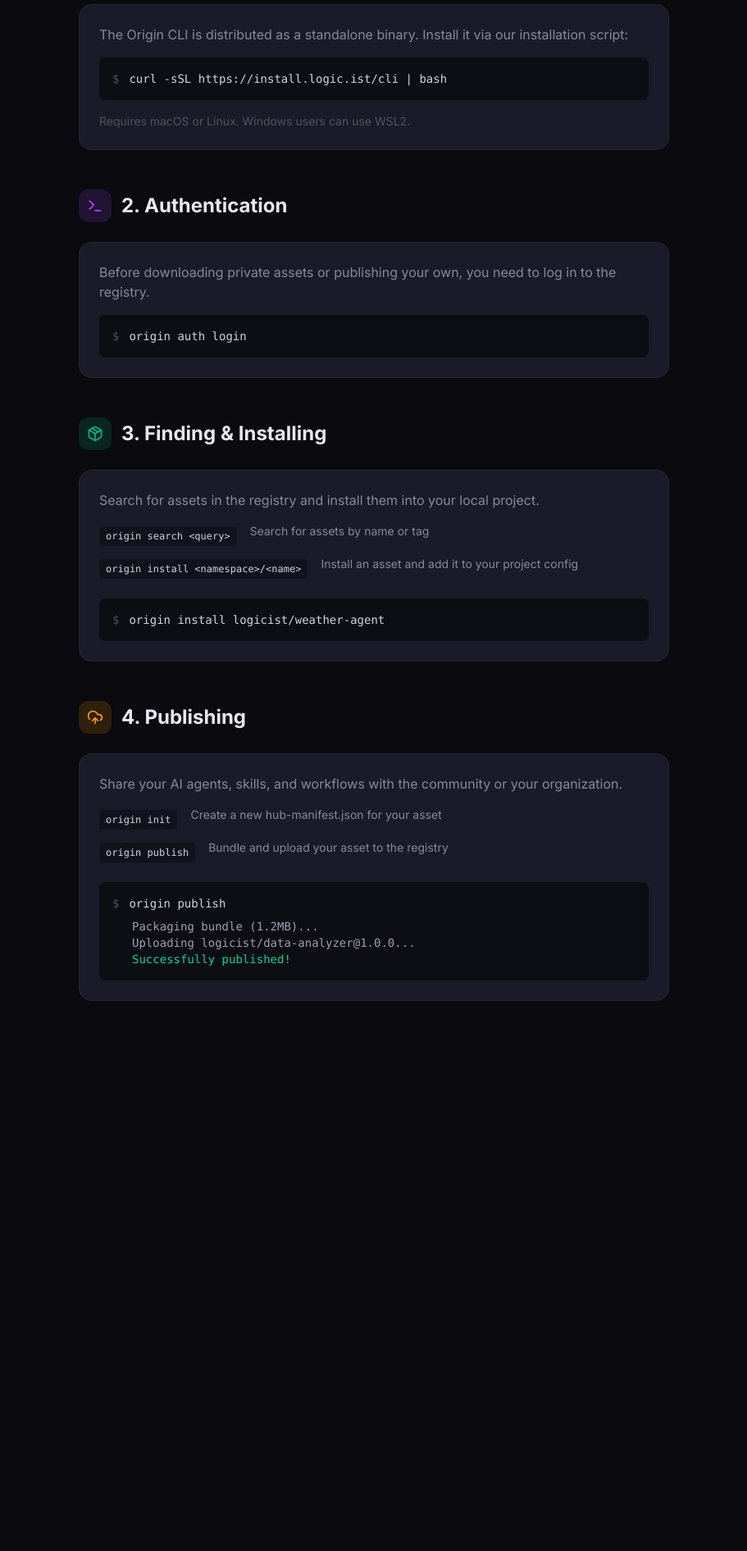
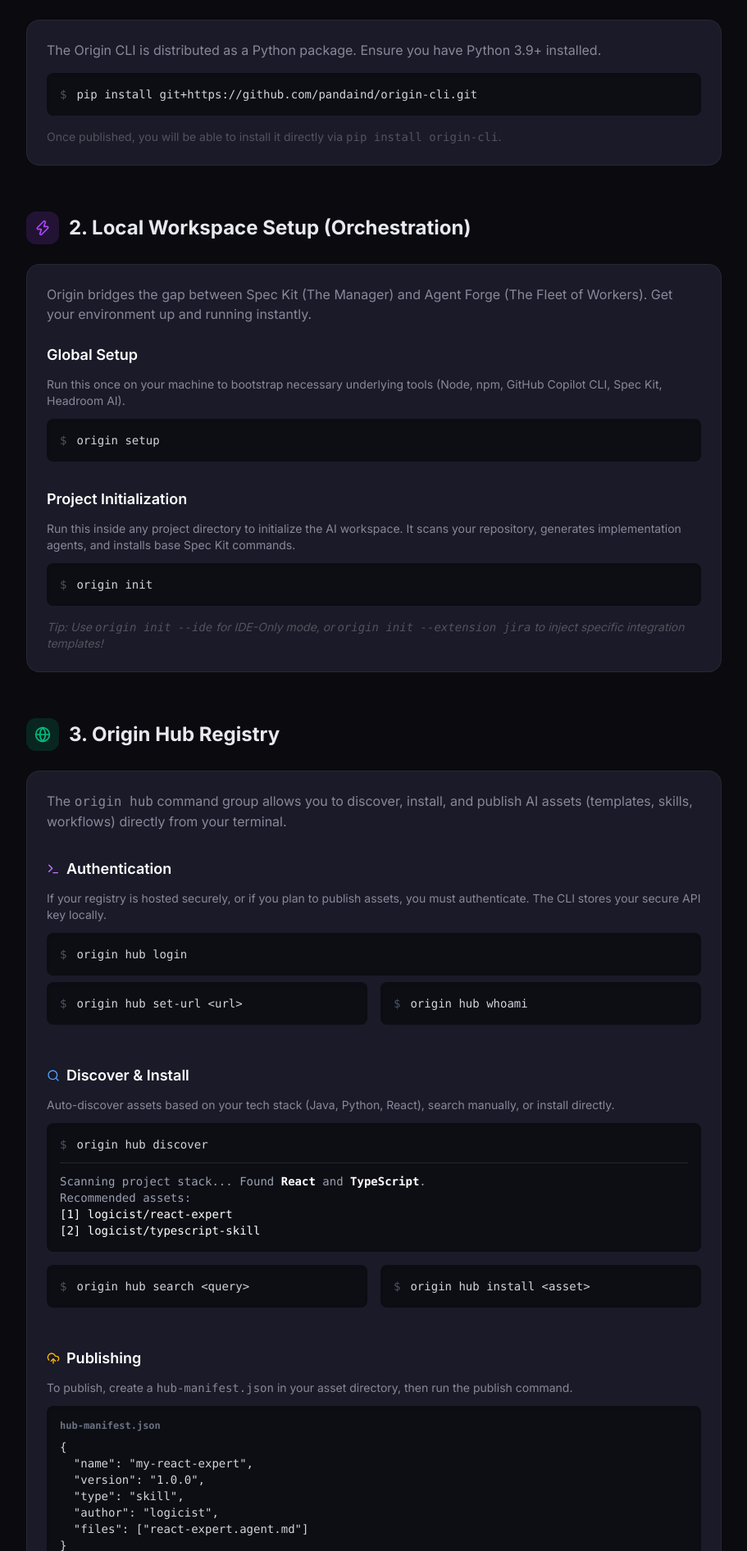
Before and after one commit to pandaind/origin_hub_registry, a React (Vite) app in the folder ui/: page /guide in a window 1280 px wide. Shown: the part 308-2200 px from the top of the page at 82% size, without its empty margins (184-1095 px from the left). Before the commit the page ends 1625 px from the top, so only its background shows below. Built offline with nearby package versions, Linux system fonts and the light colour scheme.

Commit message:
feat(ui): comprehensively rewrite CLI guide based on actual origin-cli commands

```diff
--- a/ui/src/pages/GuidePage.tsx
+++ b/ui/src/pages/GuidePage.tsx
@@ -1,5 +1,5 @@
 import { useState } from 'react'
-import { Terminal, Copy, Check, Package, Download, CloudUpload, ArrowRight } from 'lucide-react'
+import { Terminal, Copy, Check, CloudUpload, Zap, Globe, Search, Download } from 'lucide-react'
 import { Header } from '@/components/Header'
 
 function CodeSnippet({ command, output, className = "mb-4" }: { command: string, output?: React.ReactNode, className?: string }) {
@@ -18,7 +18,7 @@
         {command}
       </div>
       {output && (
-        <div className="mt-2 pl-6 text-gray-400">
+        <div className="mt-3 border-t border-white/10 pt-3 text-gray-400">
           {output}
         </div>
       )}
@@ -38,14 +38,14 @@
     <div className="min-h-screen" style={{ backgroundColor: 'var(--bg)', color: 'var(--text)' }}>
       <Header />
 
-      <main className="mx-auto max-w-3xl px-6 py-12 pb-24">
-        <h1 className="mb-2 text-4xl font-extrabold tracking-tight">Origin CLI Guide</h1>
-        <p className="mb-10 text-lg" style={{ color: 'var(--text-dim)' }}>
-          Learn how to install the Origin CLI and use it to discover, install, and publish AI assets.
+      <main className="mx-auto max-w-4xl px-6 py-12 pb-24">
+        <h1 className="mb-4 text-4xl font-extrabold tracking-tight">Origin CLI Guide</h1>
+        <p className="mb-12 text-lg leading-relaxed" style={{ color: 'var(--text-dim)' }}>
+          A unified AI Orchestrator CLI that seamlessly integrates Agent Forge and Spec Kit to establish a powerful "Coordinator-Worker" AI pattern directly in your VS Code environment.
         </p>
 
         {/* 1. Installation */}
-        <section className="mb-12">
+        <section className="mb-14">
           <div className="mb-6 flex items-center gap-3">
             <div className="flex h-10 w-10 items-center justify-center rounded-xl bg-blue-500/15 text-blue-500">
               <Download className="h-5 w-5" />
@@ -55,105 +55,134 @@
 
           <div className="rounded-2xl border p-6" style={{ borderColor: 'var(--border)', backgroundColor: 'var(--surface-2)' }}>
             <p className="mb-4" style={{ color: 'var(--text-dim)' }}>
-              The Origin CLI is distributed as a standalone binary. Install it via our installation script:
+              The Origin CLI is distributed as a Python package. Ensure you have Python 3.9+ installed.
             </p>
-            <CodeSnippet command="curl -sSL https://install.logic.ist/cli | bash" />
-            <p className="text-sm" style={{ color: 'var(--text-muted)' }}>
-              Requires macOS or Linux. Windows users can use WSL2.
+            <CodeSnippet command="pip install git+https://github.com/pandaind/origin-cli.git" />
+            <p className="text-sm mt-4" style={{ color: 'var(--text-muted)' }}>
+              Once published, you will be able to install it directly via <code>pip install origin-cli</code>.
             </p>
           </div>
         </section>
 
-        {/* 2. Authentication */}
-        <section className="mb-12">
+        {/* 2. AI Workspace Orchestration */}
+        <section className="mb-14">
           <div className="mb-6 flex items-center gap-3">
             <div className="flex h-10 w-10 items-center justify-center rounded-xl bg-purple-500/15 text-purple-500">
-              <Terminal className="h-5 w-5" />
+              <Zap className="h-5 w-5" />
             </div>
-            <h2 className="text-2xl font-bold">2. Authentication</h2>
+            <h2 className="text-2xl font-bold">2. Local Workspace Setup (Orchestration)</h2>
           </div>
 
           <div className="rounded-2xl border p-6" style={{ borderColor: 'var(--border)', backgroundColor: 'var(--surface-2)' }}>
-            <p className="mb-4" style={{ color: 'var(--text-dim)' }}>
-              Before downloading private assets or publishing your own, you need to log in to the registry.
+            <p className="mb-6" style={{ color: 'var(--text-dim)' }}>
+              Origin bridges the gap between Spec Kit (The Manager) and Agent Forge (The Fleet of Workers). Get your environment up and running instantly.
             </p>
-            <CodeSnippet command="origin auth login" className="" />
+
+            <h3 className="mb-3 text-lg font-semibold text-white">Global Setup</h3>
+            <p className="mb-3 text-sm" style={{ color: 'var(--text-dim)' }}>
+              Run this once on your machine to bootstrap necessary underlying tools (Node, npm, GitHub Copilot CLI, Spec Kit, Headroom AI).
+            </p>
+            <CodeSnippet command="origin setup" className="mb-8" />
+
+            <h3 className="mb-3 text-lg font-semibold text-white">Project Initialization</h3>
+            <p className="mb-3 text-sm" style={{ color: 'var(--text-dim)' }}>
+              Run this inside any project directory to initialize the AI workspace. It scans your repository, generates implementation agents, and installs base Spec Kit commands.
+            </p>
+            <CodeSnippet command="origin init" />
+            <p className="text-sm mt-4 italic" style={{ color: 'var(--text-muted)' }}>
+              Tip: Use <code>origin init --ide</code> for IDE-Only mode, or <code>origin init --extension jira</code> to inject specific integration templates!
+            </p>
           </div>
         </section>
 
-        {/* 3. Finding and Installing Assets */}
-        <section className="mb-12">
+        {/* 3. The Origin Hub Registry */}
+        <section className="mb-14">
           <div className="mb-6 flex items-center gap-3">
             <div className="flex h-10 w-10 items-center justify-center rounded-xl bg-emerald-500/15 text-emerald-500">
-              <Package className="h-5 w-5" />
+              <Globe className="h-5 w-5" />
             </div>
-            <h2 className="text-2xl font-bold">3. Finding & Installing</h2>
+            <h2 className="text-2xl font-bold">3. Origin Hub Registry</h2>
           </div>
 
           <div className="rounded-2xl border p-6" style={{ borderColor: 'var(--border)', backgroundColor: 'var(--surface-2)' }}>
-            <p className="mb-4" style={{ color: 'var(--text-dim)' }}>
-              Search for assets in the registry and install them into your local project.
+            <p className="mb-8" style={{ color: 'var(--text-dim)' }}>
+              The <code>origin hub</code> command group allows you to discover, install, and publish AI assets (templates, skills, workflows) directly from your terminal.
             </p>
 
-            <div className="mb-6 space-y-3">
-              <div className="flex items-start gap-4">
-                <div className="mt-1 rounded bg-black/30 px-2 py-1 font-mono text-xs text-gray-300">
-                  origin search &lt;query&gt;
+            <div className="space-y-8">
+              {/* Auth */}
+              <div>
+                <h3 className="mb-3 flex items-center gap-2 text-lg font-semibold text-white">
+                  <Terminal className="h-4 w-4 text-purple-400" /> Authentication
+                </h3>
+                <p className="mb-3 text-sm" style={{ color: 'var(--text-dim)' }}>
+                  If your registry is hosted securely, or if you plan to publish assets, you must authenticate. The CLI stores your secure API key locally.
+                </p>
+                <CodeSnippet command="origin hub login" className="mb-2" />
+                <div className="flex flex-col sm:flex-row gap-4">
+                  <div className="flex-1">
+                    <CodeSnippet command="origin hub set-url <url>" />
+                  </div>
+                  <div className="flex-1">
+                    <CodeSnippet command="origin hub whoami" />
+                  </div>
                 </div>
-                <p className="text-sm" style={{ color: 'var(--text-dim)' }}>Search for assets by name or tag</p>
               </div>
-              <div className="flex items-start gap-4">
-                <div className="mt-1 rounded bg-black/30 px-2 py-1 font-mono text-xs text-gray-300">
-                  origin install &lt;namespace&gt;/&lt;name&gt;
+
+              {/* Discovery & Install */}
+              <div>
+                <h3 className="mb-3 flex items-center gap-2 text-lg font-semibold text-white">
+                  <Search className="h-4 w-4 text-blue-400" /> Discover & Install
+                </h3>
+                <p className="mb-3 text-sm" style={{ color: 'var(--text-dim)' }}>
+                  Auto-discover assets based on your tech stack (Java, Python, React), search manually, or install directly.
+                </p>
+                <CodeSnippet
+                  command="origin hub discover"
+                  output={
+                    <>
+                      Scanning project stack... Found <b className="text-white">React</b> and <b className="text-white">TypeScript</b>.<br/>
+                      Recommended assets:<br/>
+                      <span className="text-white">[1] logicist/react-expert</span><br/>
+                      <span className="text-white">[2] logicist/typescript-skill</span>
+                    </>
+                  }
+                  className="mb-4"
+                />
+                <div className="flex flex-col sm:flex-row gap-4">
+                  <div className="flex-1">
+                    <CodeSnippet command="origin hub search <query>" />
+                  </div>
+                  <div className="flex-1">
+                    <CodeSnippet command="origin hub install <asset>" />
+                  </div>
                 </div>
-                <p className="text-sm" style={{ color: 'var(--text-dim)' }}>Install an asset and add it to your project config</p>
               </div>
+
+              {/* Publishing */}
+              <div>
+                <h3 className="mb-3 flex items-center gap-2 text-lg font-semibold text-white">
+                  <CloudUpload className="h-4 w-4 text-amber-400" /> Publishing
+                </h3>
+                <p className="mb-3 text-sm" style={{ color: 'var(--text-dim)' }}>
+                  To publish, create a <code>hub-manifest.json</code> in your asset directory, then run the publish command.
+                </p>
+                <div className="relative mb-4 overflow-hidden rounded-lg bg-black/50 p-4 font-mono text-sm shadow-inner text-gray-300">
+                  <div className="mb-2 text-xs font-semibold text-gray-500">hub-manifest.json</div>
+                  <pre className="text-gray-300">
+{`{
+  "name": "my-react-expert",
+  "version": "1.0.0",
+  "type": "skill",
+  "author": "logicist",
+  "files": ["react-expert.agent.md"]
+}`}
+                  </pre>
+                </div>
+                <CodeSnippet command="origin hub publish ./path-to-asset/" />
+              </div>
+
             </div>
-
-            <CodeSnippet command="origin install logicist/weather-agent" className="" />
-          </div>
-        </section>
-
-        {/* 4. Publishing */}
-        <section>
-          <div className="mb-6 flex items-center gap-3">
-            <div className="flex h-10 w-10 items-center justify-center rounded-xl bg-amber-500/15 text-amber-500">
-              <CloudUpload className="h-5 w-5" />
-            </div>
-            <h2 className="text-2xl font-bold">4. Publishing</h2>
-          </div>
-
-          <div className="rounded-2xl border p-6" style={{ borderColor: 'var(--border)', backgroundColor: 'var(--surface-2)' }}>
-            <p className="mb-4" style={{ color: 'var(--text-dim)' }}>
-              Share your AI agents, skills, and workflows with the community or your organization.
-            </p>
-
-            <div className="mb-6 space-y-3">
-              <div className="flex items-start gap-4">
-                <div className="mt-1 rounded bg-black/30 px-2 py-1 font-mono text-xs text-gray-300">
-                  origin init
-                </div>
-                <p className="text-sm" style={{ color: 'var(--text-dim)' }}>Create a new hub-manifest.json for your asset</p>
-              </div>
-              <div className="flex items-start gap-4">
-                <div className="mt-1 rounded bg-black/30 px-2 py-1 font-mono text-xs text-gray-300">
-                  origin publish
-                </div>
-                <p className="text-sm" style={{ color: 'var(--text-dim)' }}>Bundle and upload your asset to the registry</p>
-              </div>
-            </div>
-
-            <CodeSnippet
-              command="origin publish"
-              className=""
-              output={
-                <>
-                  Packaging bundle (1.2MB)...<br/>
-                  Uploading logicist/data-analyzer@1.0.0...<br/>
-                  <span className="text-emerald-400">Successfully published!</span>
-                </>
-              }
-            />
           </div>
         </section>
 
```
